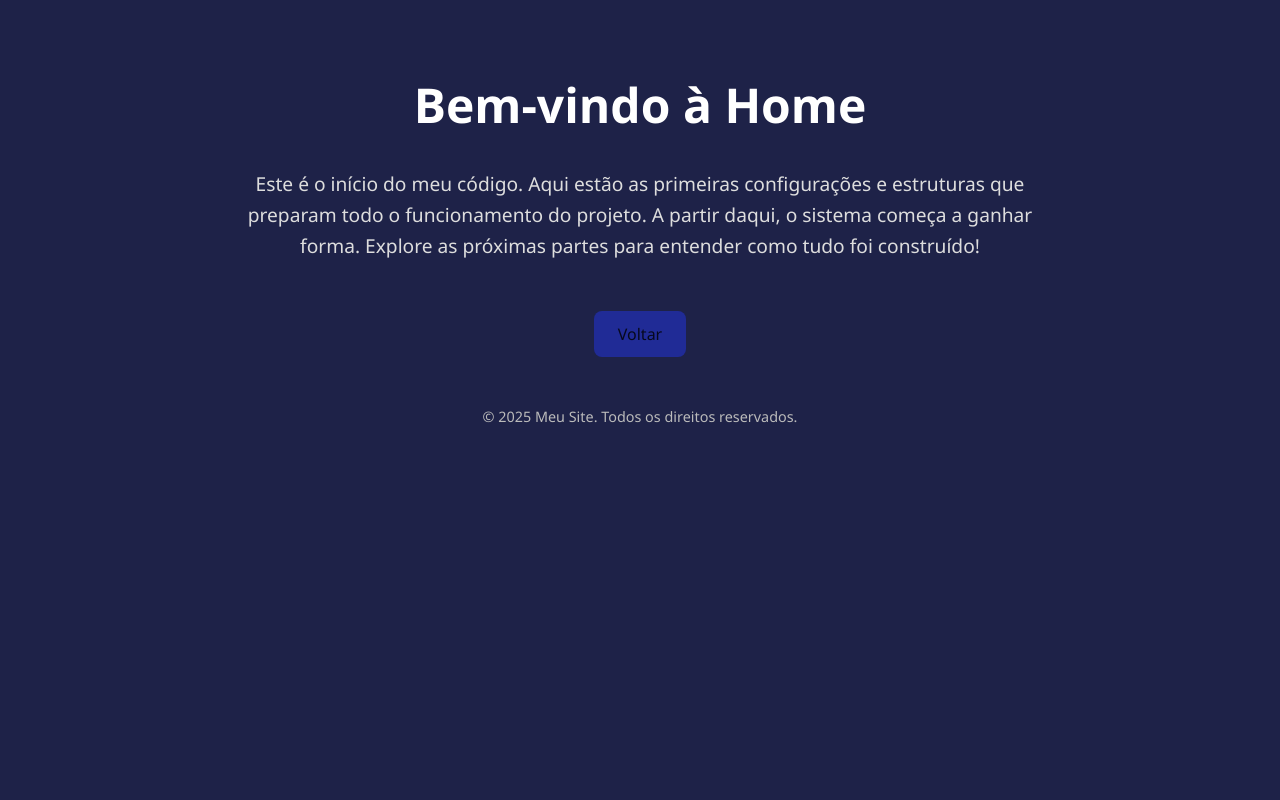
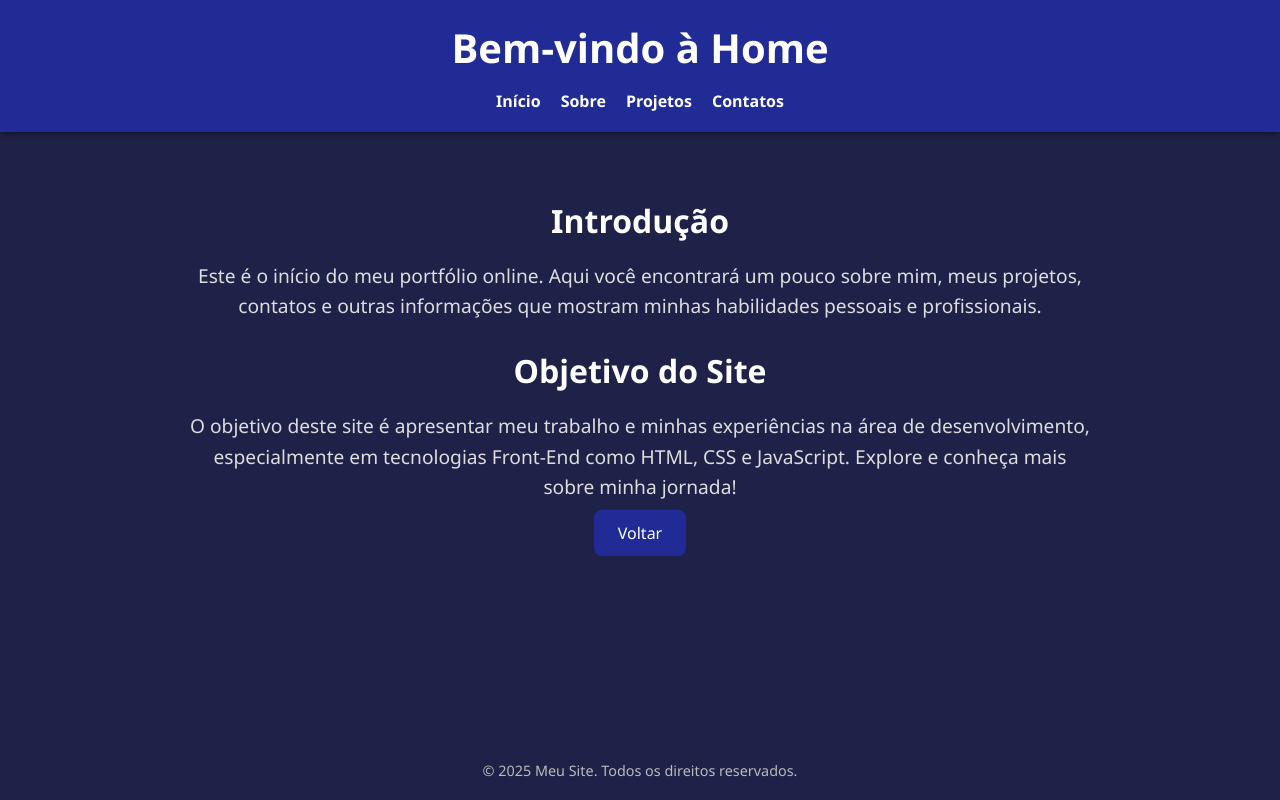
Before and after one commit to Jorginho021/meuportfolio, a plain HTML site: page home.html in a window 1280 px wide. Drawn offline with Linux system fonts and the light colour scheme.

Commit message:
Update home.html

```diff
--- a/home.html
+++ b/home.html
@@ -4,71 +4,34 @@
   <meta charset="UTF-8">
   <meta name="viewport" content="width=device-width, initial-scale=1.0">
   <title>Home - Meu Portfólio</title>
-  <style>
-    body {
-      margin: 0;
-      padding: 0;
-      font-family: 'Segoe UI', Tahoma, Geneva, Verdana, sans-serif;
-      background-color: #010530e1;
-      color: #ffffff;
-      display: flex;
-      flex-direction: column;
-      align-items: center;
-      padding: 40px 20px;
-    }
-
-    header {
-      text-align: center;
-    }
-
-    h1 {
-      font-size: 3rem;
-      color: #ffffff;
-    }
-
-    p {
-      max-width: 800px;
-      text-align: center;
-      font-size: 1.2rem;
-      line-height: 1.6;
-      color: #dddddd;
-    }
-
-    .btn-voltar {
-      margin-top: 30px;
-      padding: 12px 24px;
-      background-color: #202da1e1;
-      color: #000000ce;
-      border: none;
-      border-radius: 8px;
-      font-size: 1rem;
-      cursor: pointer;
-      transition: background-color 0.3s ease;
-      text-decoration: none;
-    }
-
-    .btn-voltar:hover {
-      background-color: #ffffff;
-    }
-
-    footer {
-      margin-top: 50px;
-      font-size: 0.9rem;
-      color: #bbbbbb;
-    }
-  </style>
+  <link rel="stylesheet" href="styles.css">
 </head>
 <body>
   <header>
     <h1>Bem-vindo à Home</h1>
-    <p>
-        Este é o início do meu código. Aqui estão as primeiras configurações e estruturas que preparam todo o funcionamento do projeto. A partir daqui, o sistema começa a ganhar forma. Explore as próximas partes para entender como tudo foi construído!
-
-
-    </p>
+    <nav>
+      <ul>
+        <li><a href="index.html">Início</a></li>
+        <li><a href="sobre.html">Sobre</a></li>
+        <li><a href="projetos.html">Projetos</a></li>
+        <li><a href="contatos.html">Contatos</a></li>
+      </ul>
+    </nav>
   </header>
 
-  <a class="btn-voltar" href="index.html">Voltar</a>
+  <main>
+    <section class="box">
+      <h2>Introdução</h2>
+      <p>Este é o início do meu portfólio online. Aqui você encontrará um pouco sobre mim, meus projetos, contatos e outras informações que mostram minhas habilidades pessoais e profissionais.</p>
+    </section>
+
+    <section class="box">
+      <h2>Objetivo do Site</h2>
+      <p>O objetivo deste site é apresentar meu trabalho e minhas experiências na área de desenvolvimento, especialmente em tecnologias Front-End como HTML, CSS e JavaScript. Explore e conheça mais sobre minha jornada!</p>
+    </section>
+
+    <a class="btn-voltar" href="index.html">Voltar</a>
+  </main>
 
   <footer>© 2025 Meu Site. Todos os direitos reservados.</footer>
 </body>
```
